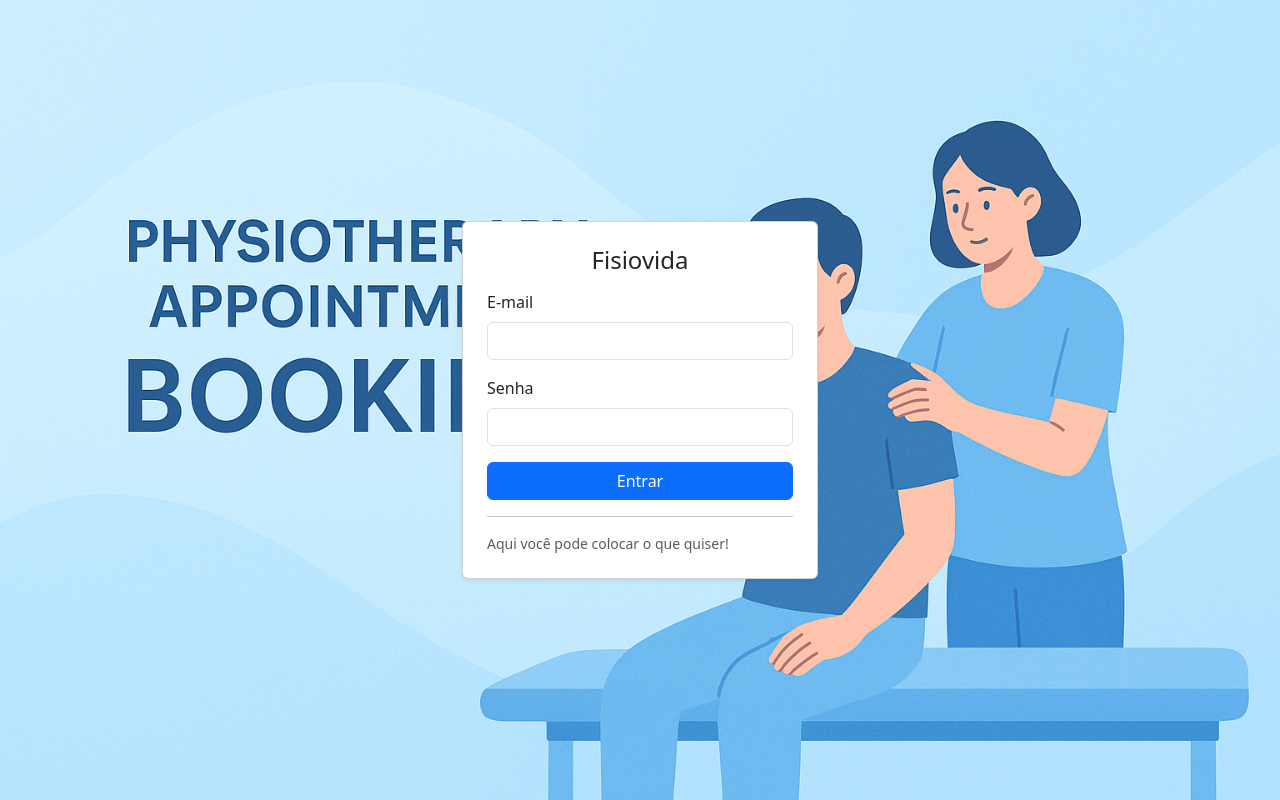
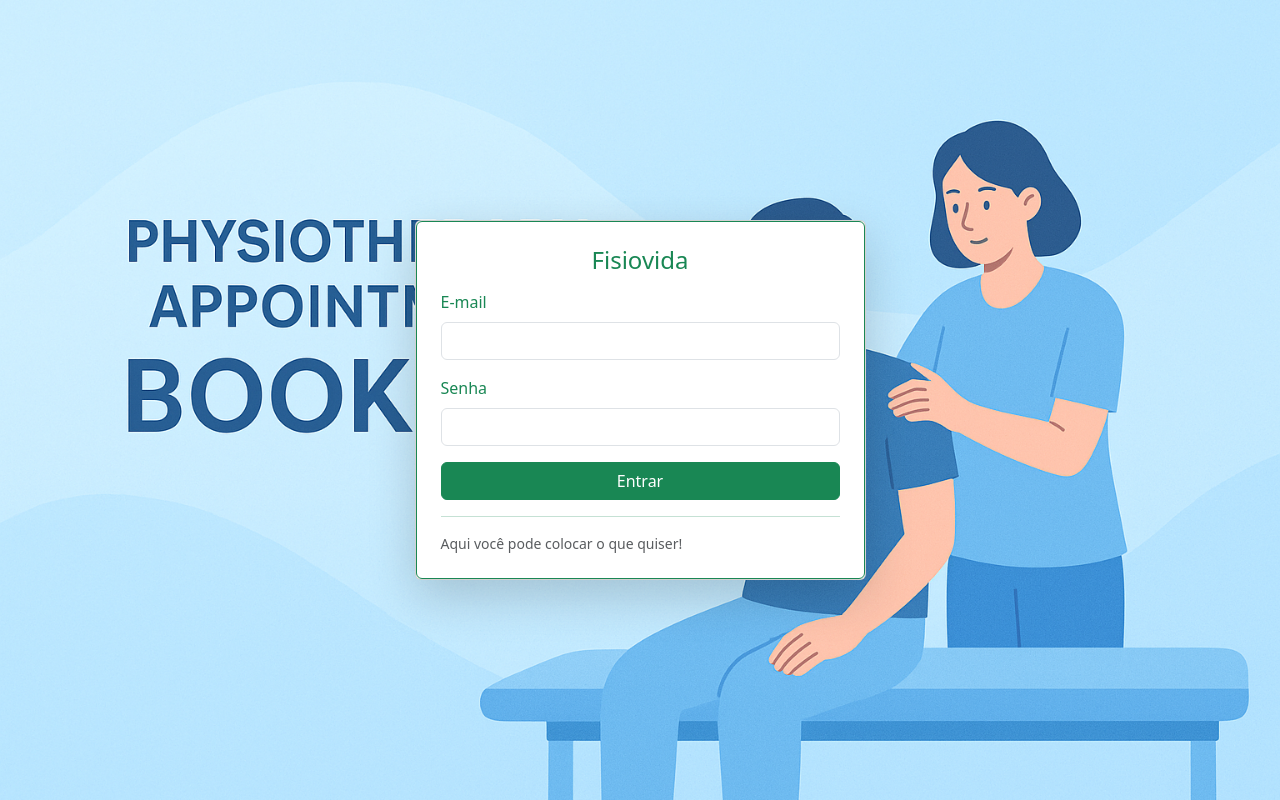
Before and after one commit to MiguelJunio1707/Trabalho-fisiovida, a PHP site: page /seu-projeto/ in a window 1280 px wide. Run offline with PHP 8.4, Linux system fonts and the light colour scheme.

Commit message:
segundo commit

```diff
--- a/index.php
+++ b/index.php
@@ -21,15 +21,17 @@ if (isset($_SESSION['user_id'])) {
   <meta name="viewport" content="width=device-width, initial-scale=1">
   <title>Login</title>
   <link href="https://cdn.jsdelivr.net/npm/bootstrap@5.3.3/dist/css/bootstrap.min.css" rel="stylesheet">
+  <script src="https://cdn.jsdelivr.net/npm/bootstrap@5.3.8/dist/js/bootstrap.bundle.min.js" integrity="sha384-FKyoEForCGlyvwx9Hj09JcYn3nv7wiPVlz7YYwJrWVcXK/BmnVDxM+D2scQbITxI" crossorigin="anonymous"></script>
+  <link rel="stylesheet" href="https://cdn.jsdelivr.net/npm/bootstrap-icons@1.13.1/font/bootstrap-icons.min.css">
   <link rel="stylesheet" href="style.css">
 </head>
 <body class="bg-success d-flex align-items-center imagemfisio" style="min-height:100vh; background-image: url('Agendamento de Fisioterapia com Conforto.png' ">
   <div class="container">
     <div class="row justify-content-center">
-      <div class="col-md-4">
-        <div class="card shadow-sm">
-          <div class="card-body p-4">
-            <h1 class="h4 mb-3 text-center">Fisiovida</h1>
+      <div class="col-md-5">
+        <div class="card shadow-lg">
+          <div class="card-body p-4 text-success card border-success">
+            <h1 class="h4 mb-3 text-center text-success">Fisiovida</h1>
             <?php if (!empty($_GET['error'])): ?>
               <div class="alert alert-danger py-2"><?php echo htmlspecialchars($_GET['error']); ?></div>
             <?php endif; ?>
@@ -42,10 +44,11 @@ if (isset($_SESSION['user_id'])) {
                 <label class="form-label">Senha</label>
                 <input type="password" name="password" class="form-control">
               </div>
-              <button type="submit" class="btn btn-primary w-100">Entrar</button>
+              <button type="submit" class="botao btn btn-success w-100">Entrar</button>
             </form>
             <hr>
             <p class="text-muted small mb-0">Aqui você pode colocar o que quiser!</p>
+            </div>
           </div>
         </div>
       </div>
--- a/style.css
+++ b/style.css
@@ -1,6 +1,11 @@
-.imagemfisio{
-    background-image: url('Agendamento de Fisioterapia com Conforto.png');
+body{
+    background-image url(Agendamento de Fisioterapia com Conforto.png);
     background-repeat: no-repeat;
+    background-position: center;
     background-size: cover;
-    background-position: center;
+    margin: auto;
 }
+.botao:hover{
+    transform: scale(1.1);
+    transition: transform 0.3s ease, width 0.3s ease, height 0.3s ease;
+}
```
